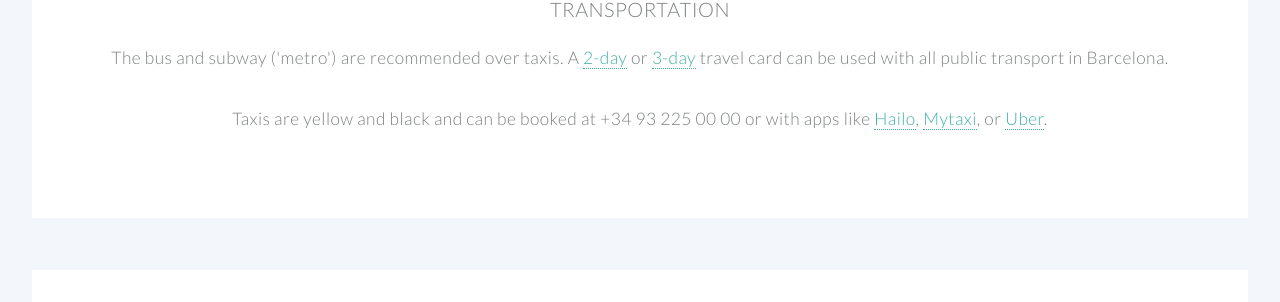
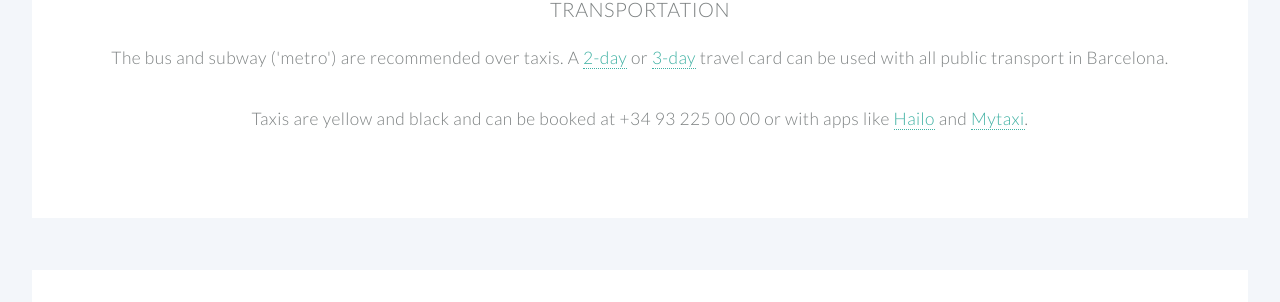
Before and after one commit to euroclojureorg/euroclojureorg.github.io, a Jekyll site: the page built from index.html, in a window 1280 px wide and 900 px high, scrolled down 3124 px. Shown: the part 152-454 px from the top of the window. Built offline with Jekyll 4.4.1, drawn with Linux system fonts in a browser that asks for light colours.

Commit message:
remove uber link

```diff
--- a/_layouts/home.html
+++ b/_layouts/home.html
@@ -392,9 +392,8 @@
 <a href="http://www.tmb.cat/en/barcelona-travel-card/-/ticket/2_dies">2-day</a>
 or <a href="http://www.tmb.cat/en/barcelona-travel-card/-/ticket/3_dies">3-day</a> travel card
 can be used with all public transport in Barcelona.</p>
-									<p>Taxis are yellow and black and can be booked at +34 93 225 00 00 or with apps like <a href="https://www.hailoapp.com/">Hailo</a>,
-<a href="https://mytaxi.com/">Mytaxi</a>, or
-<a href="https://www.uber.com/cities/barcelona">Uber</a>.</p>
+									<p>Taxis are yellow and black and can be booked at +34 93 225 00 00 or with apps like <a href="https://www.hailoapp.com/">Hailo</a> and
+									<a href="https://mytaxi.com/">Mytaxi</a>.</p>
 								</section>
 							</div>
 						</div>
```
